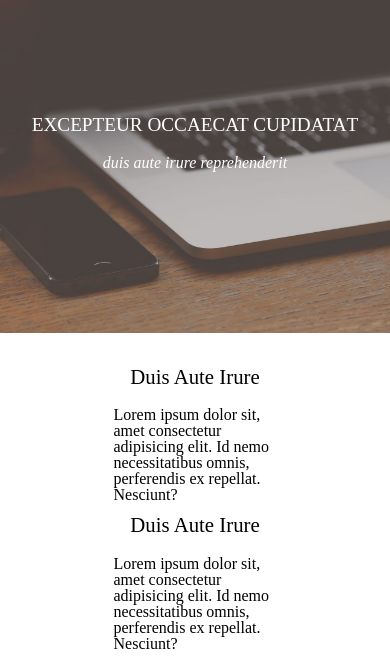
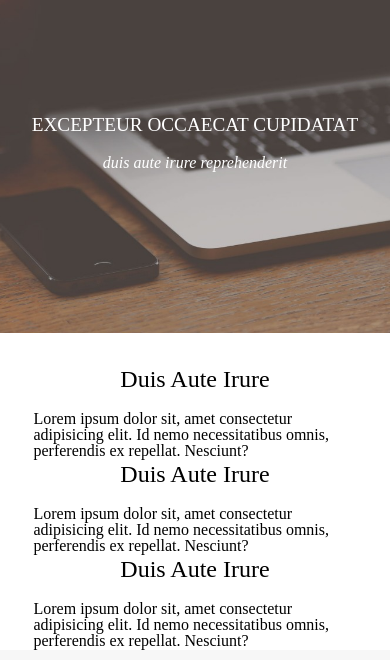
Before and after one commit to mayibongwekhumalo1/Duis, a plain HTML site: page index.html in a window 390 px wide. Shown: the part 89-749 px from the top of the page. Drawn offline with Linux system fonts and the light colour scheme.

```diff
--- a/style.scss
+++ b/style.scss
@@ -564,14 +564,14 @@ p{
 
     flex-direction: column;
 
-
+        margin-bottom: ;
 
 
 
     .duis-item{
 
 
-       width: 50%;
+       width: 80%;
        margin-bottom: 10px;
 
 
```
Also changed, not shown: style.css, 1 other file.
